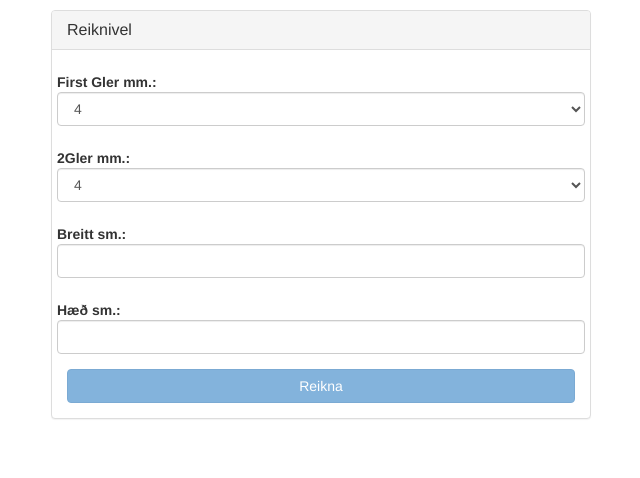
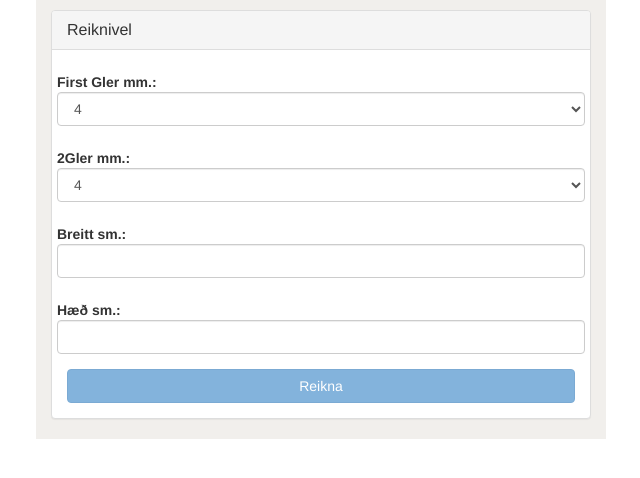
Before and after one commit to ispan/calc, a plain HTML site: page index.html in a window 1280 px wide. Shown: the whole page, without its empty margins (34-674 px from the left). Drawn offline with Linux system fonts and the light colour scheme.

Commit message:
Background color changed to match website

```diff
--- a/views/main.html
+++ b/views/main.html
@@ -1,4 +1,4 @@
-<div ng-add-to-home-screen=""></div><div class="col-xs-12 col-md-12 col-lg-6"><div class="panel panel-default" style="margin-top: 10px"><div class="panel-heading"><h3 class="panel-title">Reiknivel</h3></div><div class="panel-body"><div ng-hide="hideform" class="myForm"><!-- <div class="btn-group" >
+<div ng-add-to-home-screen=""></div><div class="col-xs-12 col-md-12 col-lg-6" style="background: rgb(241, 239, 236)"><div class="panel panel-default" style="margin-top: 10px"><div class="panel-heading"><h3 class="panel-title">Reiknivel</h3></div><div class="panel-body"><div ng-hide="hideform" class="myForm"><!-- <div class="btn-group" >
                     <label class="btn btn-default" ng-model="radiomodel" btn-radio="'einfalt'">Einfalt</label>
                     <label class="btn btn-default" ng-model="radiomodel" btn-radio="'tvofalt'">Tvöfalt</label>
                 </div>--><form class="form-horizontal" name="calculator"><div class="form-group"><label style="margin-left: 5px" for="Gler1" class="control-label">First Gler mm.:</label><div style="margin-left: 5px;margin-right: 5px"><select class="form-control" id="Gler1" ng-model="gler1" required><option>1<option>2<option>3<option>4<option>5<option>6<option>7<option>8<option>9<option>10<option>11<option>12<option>13<option>14<option>15<option>16</select></div></div><div class="form-group"><label style="margin-left: 5px" for="Gler2" class="control-label">2Gler mm.:</label><div style="margin-left: 5px;margin-right: 5px"><select class="form-control" id="Gler2" ng-model="gler2" required><option>1<option>2<option>3<option>4<option>5<option>6<option>7<option>8<option>9<option>10<option>11<option>12<option>13<option>14<option>15<option>16</select></div></div><!---------------- TODO functionality for a triple units--------------><!--  <div class="form-group">
```
